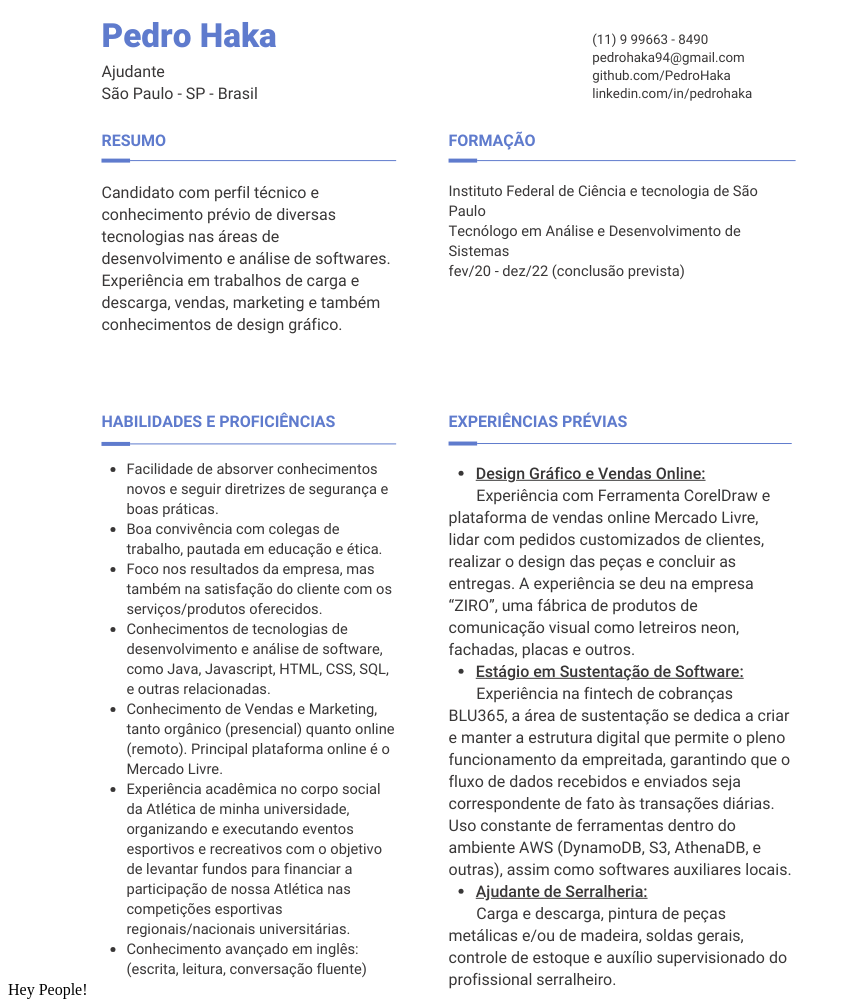
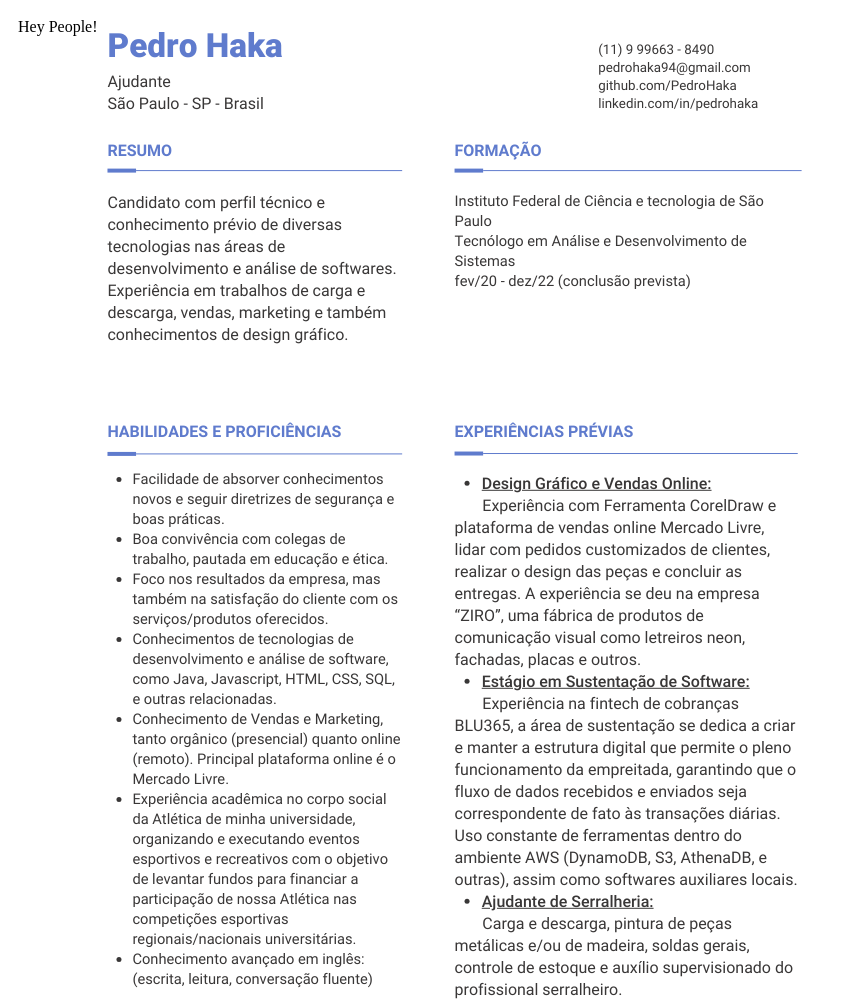
Before and after one commit to PedroHaka/cv, a plain HTML site: page index.html in a window 1280 px wide. Shown: the whole page, without its empty margins (0-846 px from the left). Drawn offline with Linux system fonts and the light colour scheme.

Commit message:
add stylesheet

```diff
--- a/index.html
+++ b/index.html
@@ -4,6 +4,7 @@
     <meta charset="UTF-8">
     <meta name="viewport" content="width=device-width, initial-scale=1.0">
     <title>Currículo - Pedro Haka</title>
+    <link rel="stylesheet" href="./styles.css">
 </head>
 <body>
     <div class="main-content">
--- /dev/null
+++ b/styles.css
@@ -0,0 +1,10 @@
+body{
+    font-size: 16px;
+    color: black;
+}
+
+.main-content {
+    display:flex;
+    padding: 10px;
+    margin: auto;
+}
```
